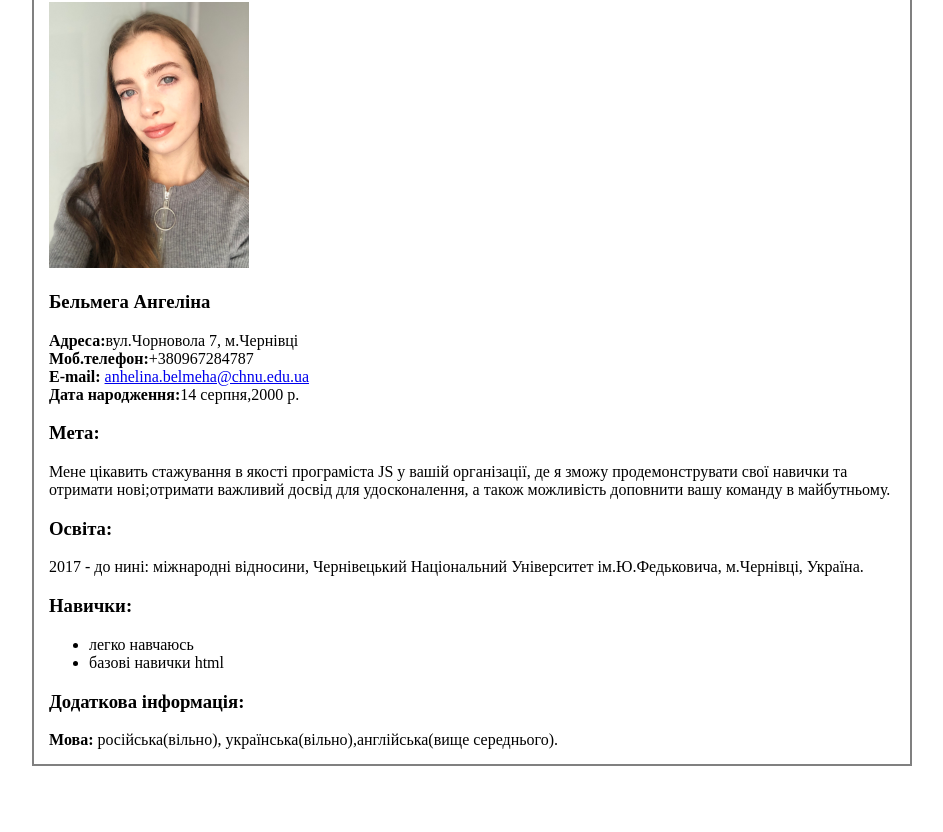
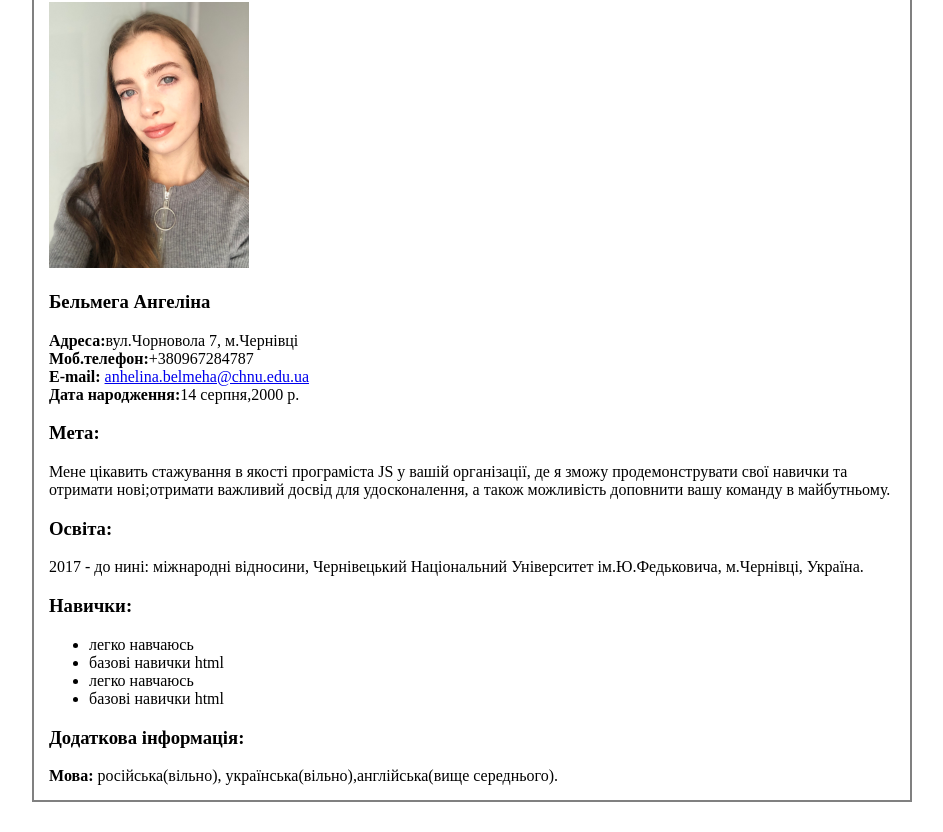
Before and after one commit to Anhelina1408/CV, a plain HTML site: page index.html in a window 1280 px wide. Shown: the part 125-957 px from the top of the page, without its empty margins (168-1111 px from the left). Before the commit the page ends 921 px from the top, so only its background shows below. Drawn offline with Linux system fonts and the light colour scheme.

Commit message:
added two skills

```diff
--- a/index.html
+++ b/index.html
@@ -27,6 +27,8 @@
            <ul>
                <li> легко навчаюсь</li>
                <li>базові навички html</li>
+               <li> легко навчаюсь</li>
+               <li>базові навички html</li>
          </ul>
 <h3>Додаткова інформація:</h3>
 <div><span><strong>Мовa:</strong></span> російська(вільно), українська(вільно),англійська(вище середнього).</div>
```
